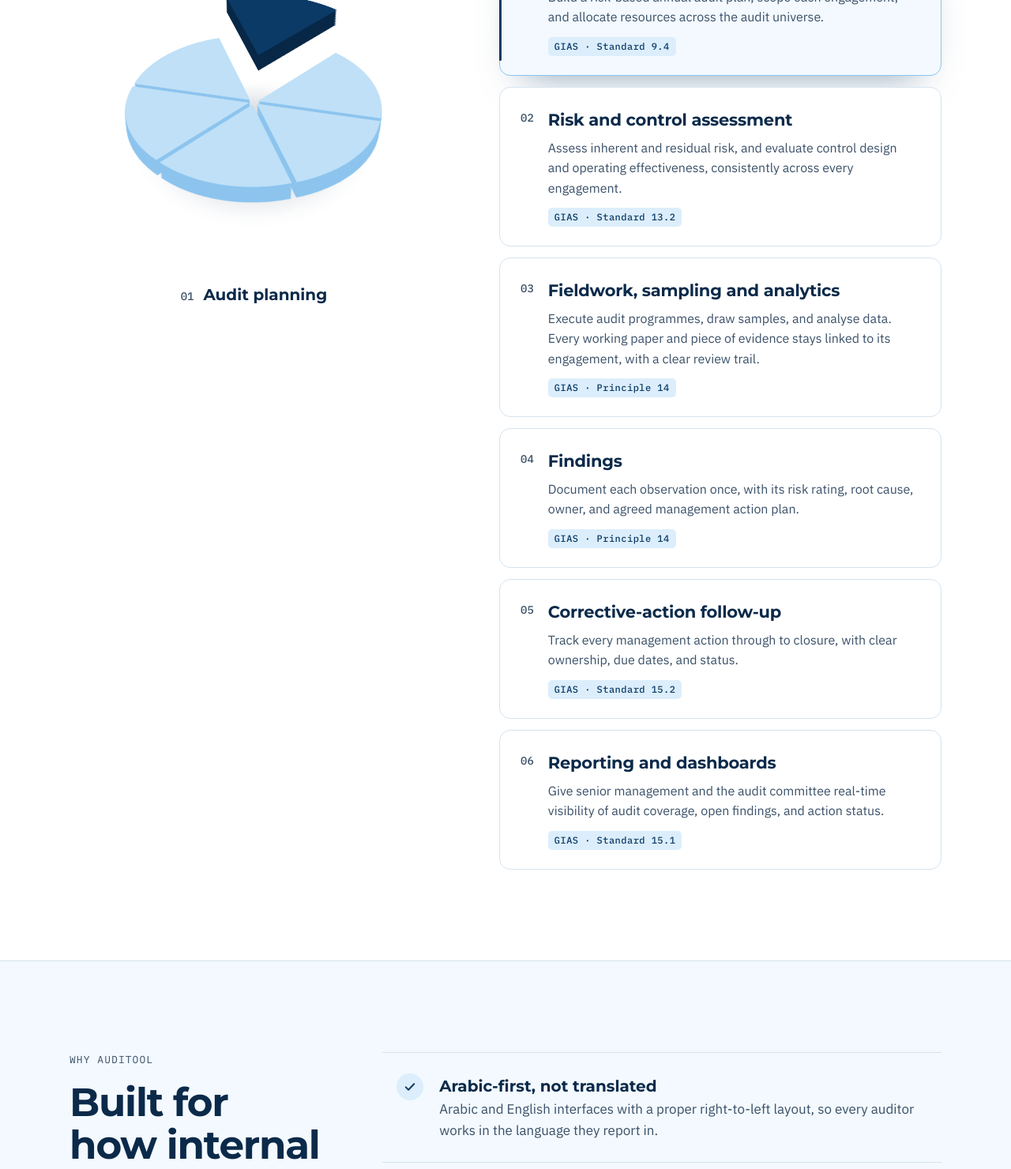
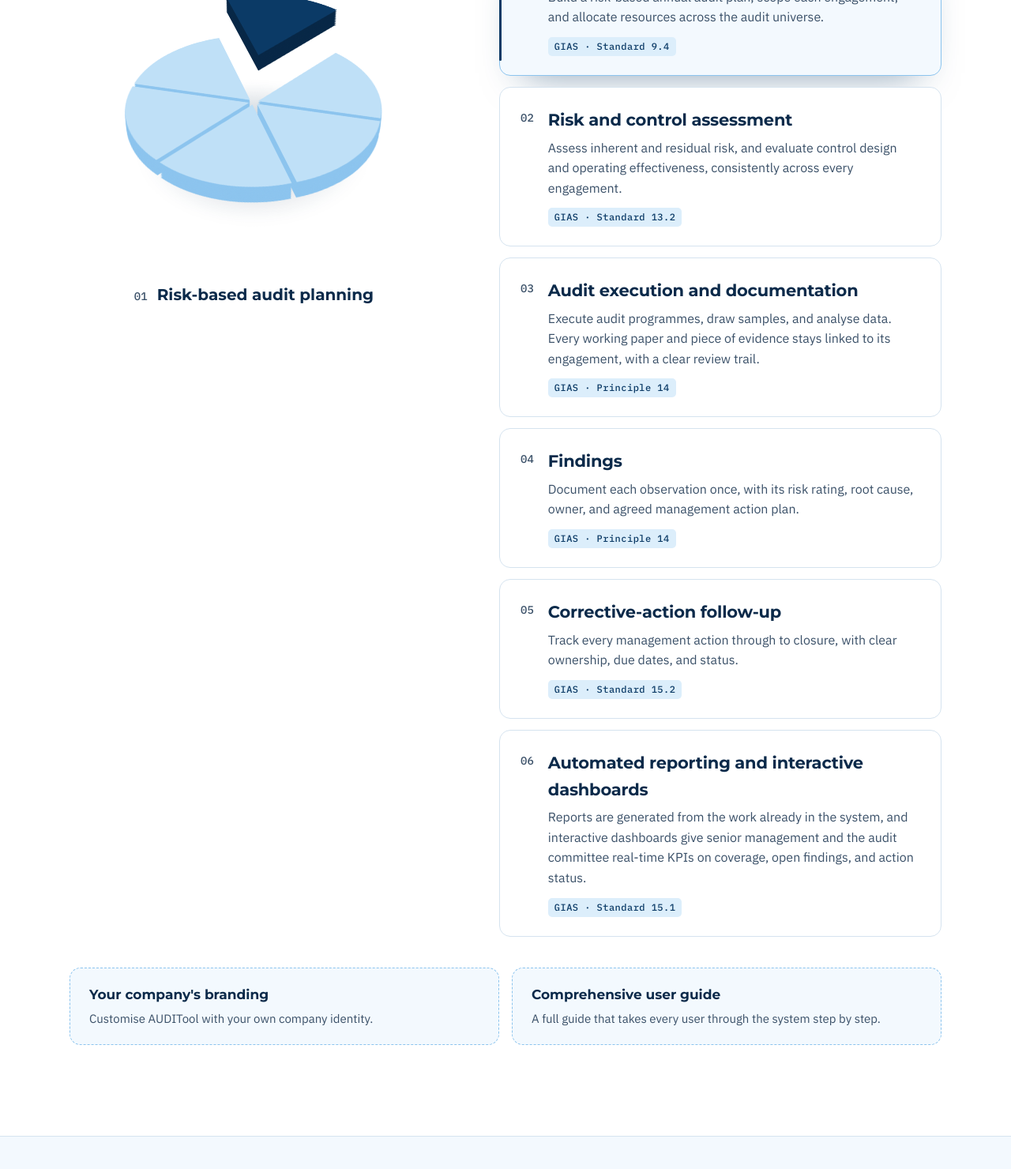
Before and after one commit to yahiaihab40-sf/auditool, a plain HTML site: page index.html in a window 1280 px wide. Shown: the part 1520-3000 px from the top of the page at 79% size. Drawn offline with Linux system fonts and the light colour scheme.

Commit message:
Add files via upload

```diff
--- a/index.html
+++ b/index.html
@@ -320,6 +320,11 @@ html[lang="ar"] .who-tag{font-family:var(--body);letter-spacing:0;font-size:13px
 .btn.wa:hover{background:#177a42}
 .btn.wa svg{width:20px;height:20px}
 .btn.wa:hover svg,html[dir="rtl"] .btn.wa svg,html[dir="rtl"] .btn.wa:hover svg{transform:none}
+.extras{display:grid;grid-template-columns:repeat(auto-fit,minmax(min(280px,100%),1fr));gap:16px;margin-top:40px}
+.extras>div{display:flex;flex-direction:column;gap:4px;padding:20px 24px;border:1px dashed var(--blue);border-radius:14px;background:var(--mist);transition:background .3s,border-color .3s}
+.extras>div:hover{background:var(--sky);border-color:var(--navy-2)}
+.extras strong{font-family:var(--display);font-weight:700;font-size:17px}
+.extras span{font-size:15px;color:var(--muted)}
 .next{grid-column:1/-1;font-size:15px;color:var(--navy-2);font-weight:500;margin-top:-4px}
 
 
@@ -413,14 +418,15 @@ html[lang="ar"] .who-tag{font-family:var(--body);letter-spacing:0;font-size:13px
 <p class="cap" id="cap" aria-live="polite"></p>
 </div>
 <ol class="mods" id="mods">
-<li class="rv"><article class="mod tilt" tabindex="0"><span class="n">01</span><h3 class="pop" data-i="m1t">Audit planning</h3><p data-i="m1d">Build a risk-based annual audit plan, scope each engagement, and allocate resources across the audit universe.</p><span class="gias" data-i="g1">GIAS · Standard 9.4</span></article></li>
+<li class="rv"><article class="mod tilt" tabindex="0"><span class="n">01</span><h3 class="pop" data-i="m1t">Risk-based audit planning</h3><p data-i="m1d">Build a risk-based annual audit plan, scope each engagement, and allocate resources across the audit universe.</p><span class="gias" data-i="g1">GIAS · Standard 9.4</span></article></li>
 <li class="rv"><article class="mod tilt" tabindex="0"><span class="n">02</span><h3 class="pop" data-i="m2t">Risk and control assessment</h3><p data-i="m2d">Assess inherent and residual risk, and evaluate control design and operating effectiveness, consistently across every engagement.</p><span class="gias" data-i="g2">GIAS · Standard 13.2</span></article></li>
-<li class="rv"><article class="mod tilt" tabindex="0"><span class="n">03</span><h3 class="pop" data-i="m3t">Fieldwork, sampling and analytics</h3><p data-i="m3d">Execute audit programmes, draw samples, and analyse data. Every working paper and piece of evidence stays linked to its engagement, with a clear review trail.</p><span class="gias" data-i="g3">GIAS · Principle 14</span></article></li>
+<li class="rv"><article class="mod tilt" tabindex="0"><span class="n">03</span><h3 class="pop" data-i="m3t">Audit execution and documentation</h3><p data-i="m3d">Execute audit programmes, draw samples, and analyse data. Every working paper and piece of evidence stays linked to its engagement, with a clear review trail.</p><span class="gias" data-i="g3">GIAS · Principle 14</span></article></li>
 <li class="rv"><article class="mod tilt" tabindex="0"><span class="n">04</span><h3 class="pop" data-i="m4t">Findings</h3><p data-i="m4d">Document each observation once, with its risk rating, root cause, owner, and agreed management action plan.</p><span class="gias" data-i="g4">GIAS · Principle 14</span></article></li>
 <li class="rv"><article class="mod tilt" tabindex="0"><span class="n">05</span><h3 class="pop" data-i="m5t">Corrective-action follow-up</h3><p data-i="m5d">Track every management action through to closure, with clear ownership, due dates, and status.</p><span class="gias" data-i="g5">GIAS · Standard 15.2</span></article></li>
-<li class="rv"><article class="mod tilt" tabindex="0"><span class="n">06</span><h3 class="pop" data-i="m6t">Reporting and dashboards</h3><p data-i="m6d">Give senior management and the audit committee real-time visibility of audit coverage, open findings, and action status.</p><span class="gias" data-i="g6">GIAS · Standard 15.1</span></article></li>
+<li class="rv"><article class="mod tilt" tabindex="0"><span class="n">06</span><h3 class="pop" data-i="m6t">Automated reporting and interactive dashboards</h3><p data-i="m6d">Reports are generated from the work already in the system, and interactive dashboards give senior management and the audit committee real-time KPIs on coverage, open findings, and action status.</p><span class="gias" data-i="g6">GIAS · Standard 15.1</span></article></li>
 </ol>
 </div>
+<div class="extras rv"><div><strong data-i="xb1t">Your company's branding</strong><span data-i="xb1d">Customise AUDITool with your own company identity.</span></div><div><strong data-i="xb2t">Comprehensive user guide</strong><span data-i="xb2d">A full guide that takes every user through the system step by step.</span></div></div>
 </div>
 </section>
 
@@ -445,6 +451,7 @@ html[lang="ar"] .who-tag{font-family:var(--body);letter-spacing:0;font-size:13px
 <div class="head rv">
 <p class="eyebrow" data-i="x_eye">Who it is for</p>
 <h2 data-i="x_h">For companies looking to take total control of every audit, start to finish.</h2>
+<p class="lead" data-i="x_p">Designed for internal auditors, audit managers, and Chief Audit Executives.</p>
 </div>
 <ul class="cards">
 <li class="rv"><article class="sector tilt"><span class="ico pop far"><svg aria-hidden="true" viewBox="0 0 24 24"><path d="M3 10l9-6 9 6M5 10v8M9.5 10v8M14.5 10v8M19 10v8M3 20h18"/></svg></span><h3 class="pop" data-i="x1">Non-banking financial institutions</h3><p data-i="x1d">Credit, collections and compliance testing for FRA-regulated activities.</p></article></li>
@@ -613,7 +620,7 @@ h1:'من الخطة السنوية حتى إغلاق آخر إجراء، <mark>
 s1t:'بالعربية والإنجليزية',s1d:'واجهة كاملة من اليمين إلى اليسار',s2t:'استضافة داخل مصر',s2d:'بيانات المراجعة لا تغادر البلاد',s3t:'المعايير العالمية للمراجعة الداخلية',s3d:'مبني على إصدار 2024 من معهد المراجعين الداخليين',s4t:'تشغيل خلال أسبوعين تقريبًا',s4d:'التطبيق مشمول في السعر',
 t4:'العينات الإحصائية',t7:'المعايير العالمية للمراجعة الداخلية',
 p_p:'ست مراحل تتوزع عادةً بين جداول منفصلة ومجلدات مشتركة ورسائل بريد. AUDITool يديرها كمسار عمل واحد موحّد يمكن تتبّعه، ومربوط بالمعايير العالمية للمراجعة الداخلية الصادرة عن معهد المراجعين الداخليين (2024).',
-m3t:'العمل الميداني والعينات والتحليل',m3d:'نفّذ برامج المراجعة، واسحب العينات، وحلّل البيانات. وتبقى كل ورقة عمل وكل دليل إثبات مرتبطة بمهمتها، مع مسار واضح للمراجعة والاعتماد.',
+m3t:'تنفيذ المراجعة والتوثيق',m3d:'نفّذ برامج المراجعة، واسحب العينات، وحلّل البيانات. وتبقى كل ورقة عمل وكل دليل إثبات مرتبطة بمهمتها، مع مسار واضح للمراجعة والاعتماد.',
 g1:'المعايير العالمية · المعيار 9.4',g2:'المعايير العالمية · المعيار 13.2',g3:'المعايير العالمية · المبدأ 14',g4:'المعايير العالمية · المبدأ 14',g5:'المعايير العالمية · المعيار 15.2',g6:'المعايير العالمية · المعيار 15.1',
 w1t:'عربي في الأصل، لا ترجمة',w1d:'واجهتان عربية وإنجليزية بتخطيط سليم من اليمين إلى اليسار، ليعمل كل مراجع باللغة التي يكتب بها تقاريره.',
 w2t:'ملفات Excel الحالية تنتقل معك',w2d:'ننقل خطط المراجعة وسجلات المخاطر والملاحظات الحالية إلى AUDITool أثناء التطبيق، فتبدأ ببياناتك أنت لا بنظام فارغ.',
@@ -637,6 +644,7 @@ q3:'هل يدعم سحب العينات وتحليل البيانات؟',a3:'ن
 q4:'هل يتكامل مع نظام ERP أو Active Directory لدينا؟',a4:'ليس حاليًا. يعمل AUDITool نظامًا مستقلًا لا يحتاج إلى ربط بنظام ERP، ما يختصر مراجعة إدارة تقنية المعلومات.',
 q5:'هل يمكن تنفيذ العمل الميداني دون اتصال أو من الهاتف؟',a5:'ليس بعد. يعمل AUDITool من المتصفح على الحاسوب المكتبي أو المحمول، ويحتاج إلى اتصال بالإنترنت.',
 q6:'هل AUDITool حاصل على شهادة ISO 27001؟',a6:'ليس بعد. الضوابط المذكورة في قسم الأمان معمول بها اليوم، ونستعرضها بالتفصيل مع فريق تقنية المعلومات لديكم.',
+m1t:'تخطيط المراجعة المبني على المخاطر',m6t:'تقارير آلية ولوحات متابعة تفاعلية',m6d:'تُعدّ التقارير تلقائيًا من العمل المنجز داخل النظام، وتمنح لوحات المتابعة التفاعلية الإدارة العليا ولجنة المراجعة مؤشرات أداء لحظية عن التغطية والملاحظات المفتوحة وحالة الإجراءات.',xb1t:'هوية شركتك',xb1d:'خصّص AUDITool بهوية شركتك.',xb2t:'دليل استخدام شامل',xb2d:'دليل كامل يأخذ كل مستخدم في جولة على النظام خطوة بخطوة.',x_p:'مصمَّم للمراجعين الداخليين ومديري المراجعة ورؤساء المراجعة الداخلية.',
 wa:'تواصل عبر واتساب',next:'نرد خلال يوم عمل واحد لتحديد موعد يناسب فريقك.',
 foot:'AUDITool أحد منتجات <span dir="ltr">3D-Pi Integrated Solutions LLC</span>.',totop:'العودة إلى الأعلى'
 };
```
